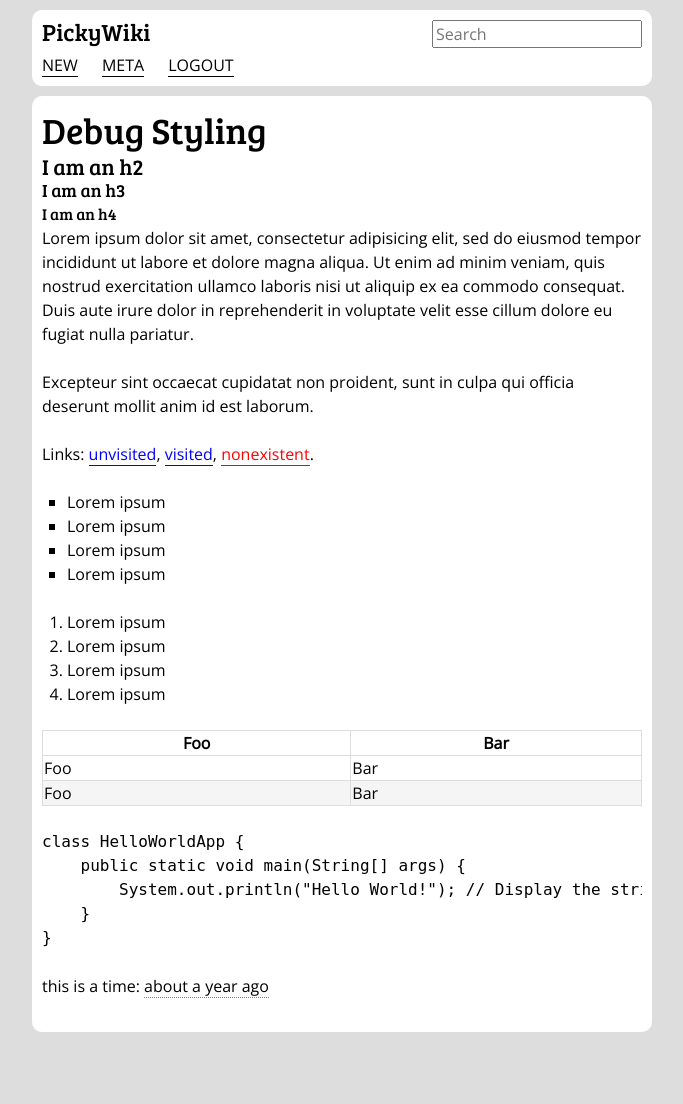
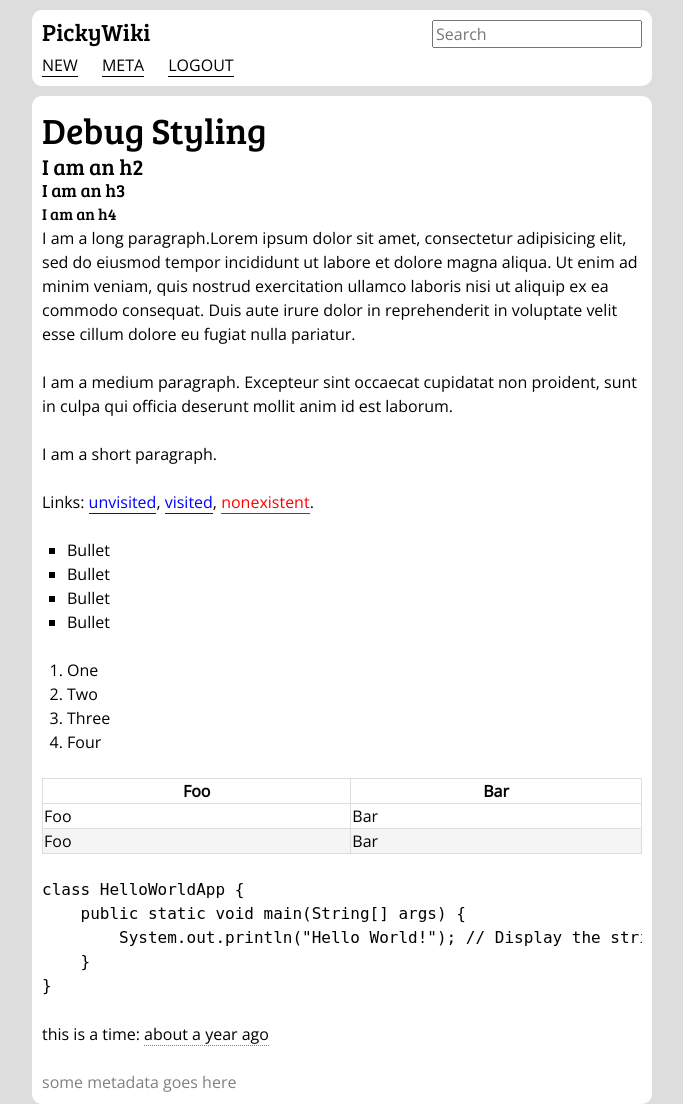
Before and after one commit to Wilfred/Picky, a Django app: page /meta/debug_styling/ in a window 1280 px wide. Shown: the whole page, without its empty margins (218-901 px from the left). Before the commit the page ends 1032 px from the top, so only its background shows below. Run offline with Django 3.2, Linux system fonts and the light colour scheme; the visitor is signed in with stand-in values (Sample User, id 1); data comes from the database, SQL or seed files in the repository; parts of the project's set-up code (start-up, migrations or seed data) failed here and were passed over; some libraries are stand-ins or nearby versions.

Commit message:
Expanding debug styling.

```diff
--- a/picky/templates/pages/debug_styling.html
+++ b/picky/templates/pages/debug_styling.html
@@ -9,17 +9,20 @@
 
 <h4>I am an h4</h4>
 
-<p>Lorem ipsum dolor sit amet, consectetur adipisicing elit, sed do
-eiusmod tempor incididunt ut labore et dolore magna aliqua. Ut enim ad
-minim veniam, quis nostrud exercitation ullamco laboris nisi ut
-aliquip ex ea commodo consequat. Duis aute irure dolor in
-reprehenderit in voluptate velit esse cillum dolore eu fugiat nulla
-pariatur.
+<p>I am a long paragraph.Lorem ipsum dolor sit amet, consectetur
+adipisicing elit, sed do eiusmod tempor incididunt ut labore et dolore
+magna aliqua. Ut enim ad minim veniam, quis nostrud exercitation
+ullamco laboris nisi ut aliquip ex ea commodo consequat. Duis aute
+irure dolor in reprehenderit in voluptate velit esse cillum dolore eu
+fugiat nulla pariatur.
 </p>
 
-<p>Excepteur sint occaecat cupidatat non proident, sunt in
-culpa qui officia deserunt mollit anim id est laborum.
+<p>I am a medium paragraph. Excepteur sint occaecat cupidatat non
+proident, sunt in culpa qui officia deserunt mollit anim id est
+laborum.
 </p>
+
+<p>I am a short paragraph.</p>
 
 <p>Links: <a href="/?{{ time }}">unvisited</a>,
     <a href="{% url 'debug_styling' %}">visited</a>,
@@ -27,17 +30,17 @@ culpa qui officia deserunt mollit anim id est laborum.
 </p>
 
 <ul>
-    <li>Lorem ipsum</li>
-    <li>Lorem ipsum</li>
-    <li>Lorem ipsum</li>
-    <li>Lorem ipsum</li>
+    <li>Bullet</li>
+    <li>Bullet</li>
+    <li>Bullet</li>
+    <li>Bullet</li>
 </ul>
 
 <ol>
-    <li>Lorem ipsum</li>
-    <li>Lorem ipsum</li>
-    <li>Lorem ipsum</li>
-    <li>Lorem ipsum</li>
+    <li>One</li>
+    <li>Two</li>
+    <li>Three</li>
+    <li>Four</li>
 </ol>
 
 <table>
@@ -77,4 +80,11 @@ class HelloWorldApp {
     <time datetime="2013-07-15T22:44:22.797000" title="2013 July 15, 22:44">some time ago</time>
 </p>
 
+<div class="metadata">
+    <p>some metadata goes here
+    </p>
+</div>
+
+
+
 {% endblock %}
```
